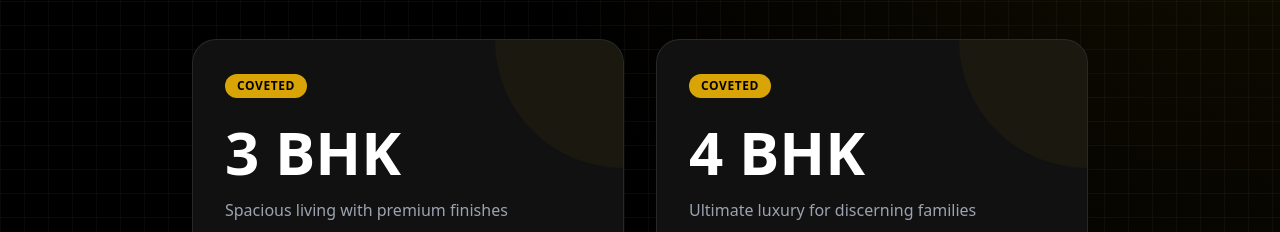
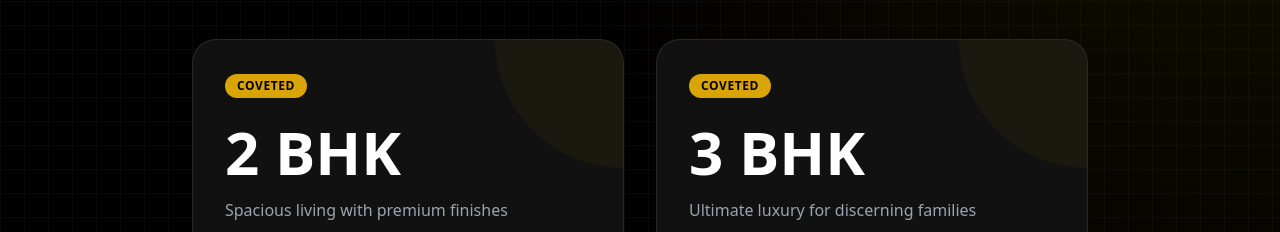
Before and after one commit to PrinceJoshwa/rrl-landing, a Next.js app: page /projects/nc-216 in a window 1280 px wide. Shown: the part 1660-1892 px from the top of the page. Built offline with nearby package versions, Linux system fonts and the light colour scheme; a web font is replaced by a local one.

Commit message:
Update: Configurations rooms number

```diff
--- a/app/projects/nc-216/page.tsx
+++ b/app/projects/nc-216/page.tsx
@@ -353,14 +353,14 @@ const ConfigurationsSection = ({ onOpenModal }: { onOpenModal: () => void }) =>
 
   const configurations = [
     {
-      type: "3 BHK",
+      type: "2 BHK",
       tag: "Coveted",
       description: "Spacious living with premium finishes",
       features: ["Spacious Site Plan", "Modern Kitchen", "3 Bathrooms"],
       gradient: "from-[#d9a406]/20 via-transparent to-transparent",
     },
     {
-      type: "4 BHK",
+      type: "3 BHK",
       tag: "Coveted",
       description: "Ultimate luxury for discerning families",
       features: ["Master Suite", "Private Study", "4 Bathrooms"],
```
